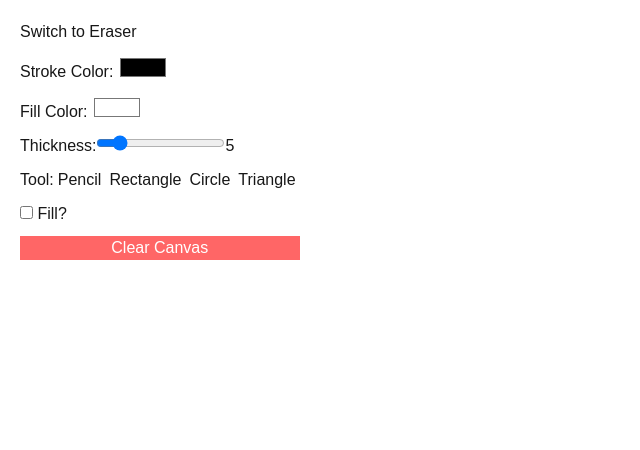
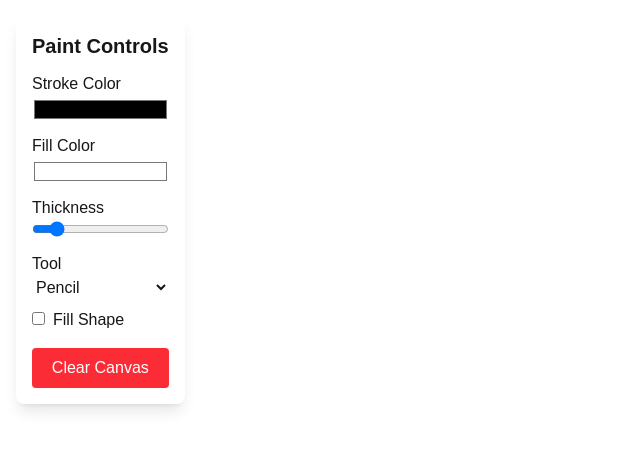
Before and after one commit to chirahbhal312/fingerdrawer-nextjs, a Next.js app: page / in a window 1280 px wide. Shown: the top 450 px of the page, without its empty margins (0-640 px from the left). Built offline with nearby package versions, Linux system fonts and the light colour scheme.

Commit message:
2d canvas logic 2

```diff
--- a/src/app/page.jsx
+++ b/src/app/page.jsx
@@ -1,15 +1,15 @@
 "use client";
-import { useEffect, useRef, useState } from "react";
+import { useRef, useEffect, useState } from "react";
 
-export default function CanvasDrawingApp() {
+export default function PaintApp() {
   const canvasRef = useRef(null);
+  const [color, setColor] = useState("#000000");
+  const [fillColor, setFillColor] = useState("#ffffff");
+  const [lineThickness, setLineThickness] = useState(5);
   const [tool, setTool] = useState("pencil");
-  const [color, setColor] = useState("#000000");
-  const [fillColor, setFillColor] = useState("#FFFFFF");
-  const [thickness, setThickness] = useState(5);
   const [isFilled, setIsFilled] = useState(false);
   const [isDrawing, setIsDrawing] = useState(false);
-  const pointsRef = useRef([]);
+  const points = useRef([]);
   const startPoint = useRef(null);
   const polygonPoints = useRef([]);
 
@@ -18,137 +18,172 @@ export default function CanvasDrawingApp() {
     const ctx = canvas.getContext("2d");
     canvas.width = window.innerWidth;
     canvas.height = window.innerHeight;
-    document.body.style.overflow = "hidden";
 
-    const draw = (x, y) => {
-      if (tool === "pencil" || tool === "eraser") {
-        const points = pointsRef.current;
-        points.push({ x, y });
-        if (points.length < 2) return;
-        ctx.lineWidth = thickness;
-        ctx.strokeStyle = tool === "eraser" ? "#ffffff" : color;
+    const draw = (e) => {
+      const rect = canvas.getBoundingClientRect();
+      const x = e.clientX - rect.left;
+      const y = e.clientY - rect.top;
+
+      if (tool === "pencil" && isDrawing) {
+        points.current.push({ x, y });
+        ctx.lineWidth = lineThickness;
+        ctx.strokeStyle = color;
         ctx.lineJoin = ctx.lineCap = "round";
         ctx.beginPath();
-        ctx.moveTo(points[points.length - 2].x, points[points.length - 2].y);
+        const last = points.current.at(-2);
+        ctx.moveTo(last?.x ?? x, last?.y ?? y);
         ctx.lineTo(x, y);
         ctx.stroke();
-      } else {
+      }
+
+      if (tool === "eraser" && isDrawing) {
+        ctx.clearRect(x - lineThickness / 2, y - lineThickness / 2, lineThickness, lineThickness);
+      }
+
+      if ((tool === "rectangle" || tool === "circle") && isDrawing && startPoint.current) {
         ctx.clearRect(0, 0, canvas.width, canvas.height);
-        ctx.lineWidth = thickness;
+        ctx.lineWidth = lineThickness;
         ctx.strokeStyle = color;
-        ctx.fillStyle = fillColor;
-        ctx.lineJoin = ctx.lineCap = "round";
 
-        if (startPoint.current) {
-          const dx = x - startPoint.current.x;
-          const dy = y - startPoint.current.y;
+        const w = x - startPoint.current.x;
+        const h = y - startPoint.current.y;
 
-          if (tool === "rectangle") {
-            if (isFilled) ctx.fillRect(startPoint.current.x, startPoint.current.y, dx, dy);
-            ctx.strokeRect(startPoint.current.x, startPoint.current.y, dx, dy);
-          } else if (tool === "circle") {
-            const radius = Math.hypot(dx, dy);
-            ctx.beginPath();
-            ctx.arc(startPoint.current.x, startPoint.current.y, radius, 0, Math.PI * 2);
-            if (isFilled) ctx.fill();
-            ctx.stroke();
-          } else if (tool === "triangle") {
-            const [p1] = polygonPoints.current;
-            ctx.beginPath();
-            ctx.moveTo(startPoint.current.x, startPoint.current.y);
-            ctx.lineTo(x, y);
-            ctx.lineTo(p1?.x || x, p1?.y || y);
-            ctx.closePath();
-            if (isFilled) ctx.fill();
-            ctx.stroke();
+        if (tool === "rectangle") {
+          if (isFilled) {
+            ctx.fillStyle = fillColor;
+            ctx.fillRect(startPoint.current.x, startPoint.current.y, w, h);
           }
+          ctx.strokeRect(startPoint.current.x, startPoint.current.y, w, h);
+        }
+
+        if (tool === "circle") {
+          const radius = Math.sqrt(w * w + h * h);
+          ctx.beginPath();
+          ctx.arc(startPoint.current.x, startPoint.current.y, radius, 0, Math.PI * 2);
+          if (isFilled) {
+            ctx.fillStyle = fillColor;
+            ctx.fill();
+          }
+          ctx.stroke();
         }
       }
     };
 
-    const handleDown = (e) => {
+    const handleMouseDown = (e) => {
+      const rect = canvas.getBoundingClientRect();
+      const x = e.clientX - rect.left;
+      const y = e.clientY - rect.top;
       setIsDrawing(true);
-      const t = e.touches?.[0] || e;
-      const x = t.clientX;
-      const y = t.clientY;
 
-      if (tool === "pencil" || tool === "eraser") {
-        pointsRef.current = [{ x, y }];
-      } else if (tool === "rectangle" || tool === "circle") {
+      if (tool === "rectangle" || tool === "circle") {
         startPoint.current = { x, y };
-      } else if (tool === "triangle") {
+      }
+
+      if (tool === "text") {
+        const text = prompt("Enter text:");
+        if (text) {
+          ctx.fillStyle = color;
+          ctx.font = "30px Arial";
+          ctx.fillText(text, x, y);
+        }
+      }
+
+      if (tool === "triangle") {
         polygonPoints.current.push({ x, y });
-        startPoint.current = { x, y };
+        if (polygonPoints.current.length === 3) {
+          ctx.beginPath();
+          ctx.moveTo(polygonPoints.current[0].x, polygonPoints.current[0].y);
+          ctx.lineTo(polygonPoints.current[1].x, polygonPoints.current[1].y);
+          ctx.lineTo(polygonPoints.current[2].x, polygonPoints.current[2].y);
+          ctx.closePath();
+          if (isFilled) {
+            ctx.fillStyle = fillColor;
+            ctx.fill();
+          }
+          ctx.stroke();
+          polygonPoints.current = [];
+        }
+      }
+
+      if (tool === "polygon") {
+        polygonPoints.current.push({ x, y });
+        if (polygonPoints.current.length >= 2) {
+          ctx.clearRect(0, 0, canvas.width, canvas.height);
+          ctx.beginPath();
+          ctx.moveTo(polygonPoints.current[0].x, polygonPoints.current[0].y);
+          polygonPoints.current.forEach((pt) => ctx.lineTo(pt.x, pt.y));
+          ctx.closePath();
+          if (isFilled) {
+            ctx.fillStyle = fillColor;
+            ctx.fill();
+          }
+          ctx.stroke();
+        }
       }
     };
 
-    const handleMove = (e) => {
-      if (!isDrawing) return;
-      const t = e.touches?.[0] || e;
-      draw(t.clientX, t.clientY);
+    const handleMouseUp = () => {
+      setIsDrawing(false);
+      startPoint.current = null;
+      points.current = [];
     };
 
-    const handleUp = () => {
-      setIsDrawing(false);
-      pointsRef.current = [];
-      startPoint.current = null;
-      if (tool !== "triangle") polygonPoints.current = [];
-    };
-
-    canvas.addEventListener("mousedown", handleDown);
-    canvas.addEventListener("mousemove", handleMove);
-    canvas.addEventListener("mouseup", handleUp);
-    canvas.addEventListener("touchstart", handleDown);
-    canvas.addEventListener("touchmove", handleMove);
-    canvas.addEventListener("touchend", handleUp);
+    canvas.addEventListener("mousedown", handleMouseDown);
+    canvas.addEventListener("mousemove", draw);
+    canvas.addEventListener("mouseup", handleMouseUp);
 
     return () => {
-      canvas.removeEventListener("mousedown", handleDown);
-      canvas.removeEventListener("mousemove", handleMove);
-      canvas.removeEventListener("mouseup", handleUp);
-      canvas.removeEventListener("touchstart", handleDown);
-      canvas.removeEventListener("touchmove", handleMove);
-      canvas.removeEventListener("touchend", handleUp);
+      canvas.removeEventListener("mousedown", handleMouseDown);
+      canvas.removeEventListener("mousemove", draw);
+      canvas.removeEventListener("mouseup", handleMouseUp);
     };
-  }, [tool, color, thickness, fillColor, isFilled]);
+  }, [tool, color, fillColor, lineThickness, isFilled, isDrawing]);
 
   const clearCanvas = () => {
-    const canvas = canvasRef.current;
-    const ctx = canvas.getContext("2d");
-    ctx.clearRect(0, 0, canvas.width, canvas.height);
+    const ctx = canvasRef.current.getContext("2d");
+    ctx.clearRect(0, 0, canvasRef.current.width, canvasRef.current.height);
+    points.current = [];
+    polygonPoints.current = [];
   };
 
   return (
-    <div style={{ position: "relative", width: "100vw", height: "100vh", overflow: "hidden" }}>
-      <canvas ref={canvasRef} style={{ position: "absolute", top: 0, left: 0 }} />
-
-      <div style={{
-        position: "absolute", top: 10, left: 10, background: "#fff",
-        padding: "10px", borderRadius: "8px", display: "grid", gap: "10px",
-        fontFamily: "sans-serif", zIndex: 10
-      }}>
-        <div>
-          <button onClick={() => setTool(tool === "pencil" ? "eraser" : "pencil")}>
-            {tool === "pencil" ? "Switch to Eraser" : "Switch to Pencil"}
-          </button>
+    <div>
+      <canvas ref={canvasRef} className="fixed top-0 left-0 w-full h-full" />
+      <div className="absolute top-4 left-4 bg-white bg-opacity-80 p-4 rounded-lg shadow-lg max-w-xs z-10">
+        <h2 className="text-xl font-bold mb-3">Paint Controls</h2>
+        <div className="mb-2">
+          <label className="block">Stroke Color</label>
+          <input type="color" value={color} onChange={(e) => setColor(e.target.value)} className="w-full" />
         </div>
-        <label>Stroke Color: <input type="color" value={color} onChange={e => setColor(e.target.value)} /></label>
-        <label>Fill Color: <input type="color" value={fillColor} onChange={e => setFillColor(e.target.value)} /></label>
-        <label>
-          Thickness:
-          <input type="range" min="1" max="30" value={thickness} onChange={e => setThickness(+e.target.value)} />
-          {thickness}
-        </label>
-        <div>
-          Tool:
-          {["pencil", "rectangle", "circle", "triangle"].map(t => (
-            <button key={t} disabled={tool === t} onClick={() => setTool(t)} style={{ margin: "0 4px" }}>
-              {t.charAt(0).toUpperCase() + t.slice(1)}
-            </button>
-          ))}
+        <div className="mb-2">
+          <label className="block">Fill Color</label>
+          <input type="color" value={fillColor} onChange={(e) => setFillColor(e.target.value)} className="w-full" />
         </div>
-        <label><input type="checkbox" checked={isFilled} onChange={e => setIsFilled(e.target.checked)} /> Fill?</label>
-        <button onClick={clearCanvas} style={{ background: "#f66", color: "#fff" }}>Clear Canvas</button>
+        <div className="mb-2">
+          <label className="block">Thickness</label>
+          <input type="range" min="1" max="30" value={lineThickness} onChange={(e) => setLineThickness(parseInt(e.target.value))} className="w-full" />
+        </div>
+        <div className="mb-2">
+          <label className="block">Tool</label>
+          <select value={tool} onChange={(e) => setTool(e.target.value)} className="w-full">
+            <option value="pencil">Pencil</option>
+            <option value="eraser">Eraser</option>
+            <option value="rectangle">Rectangle</option>
+            <option value="circle">Circle</option>
+            <option value="triangle">Triangle</option>
+            <option value="polygon">Polygon</option>
+            <option value="text">Text</option>
+          </select>
+        </div>
+        <div className="mb-2">
+          <label>
+            <input type="checkbox" checked={isFilled} onChange={(e) => setIsFilled(e.target.checked)} className="mr-2" />
+            Fill Shape
+          </label>
+        </div>
+        <button onClick={clearCanvas} className="mt-2 w-full bg-red-500 text-white py-2 px-4 rounded hover:bg-red-600">
+          Clear Canvas
+        </button>
       </div>
     </div>
   );
```
